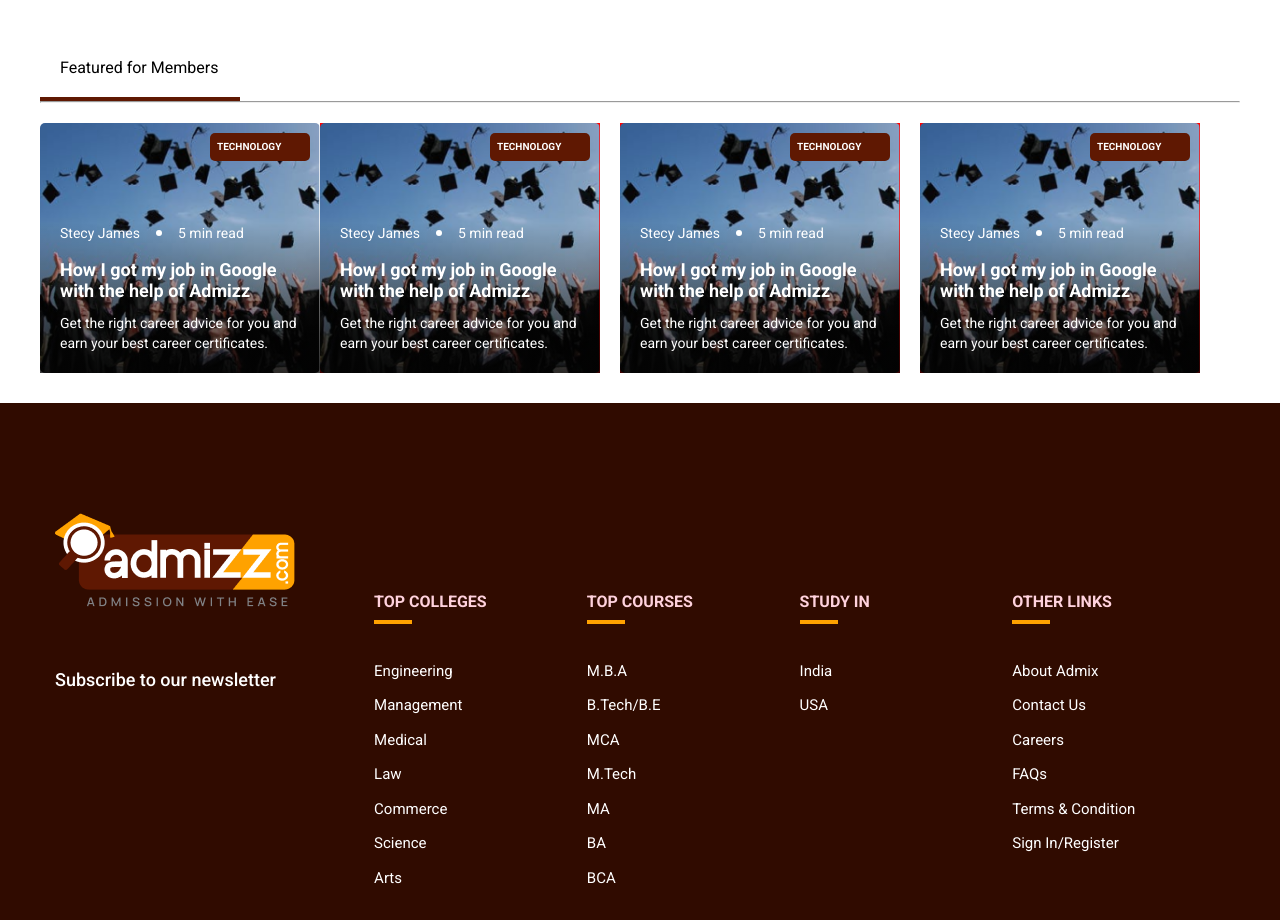
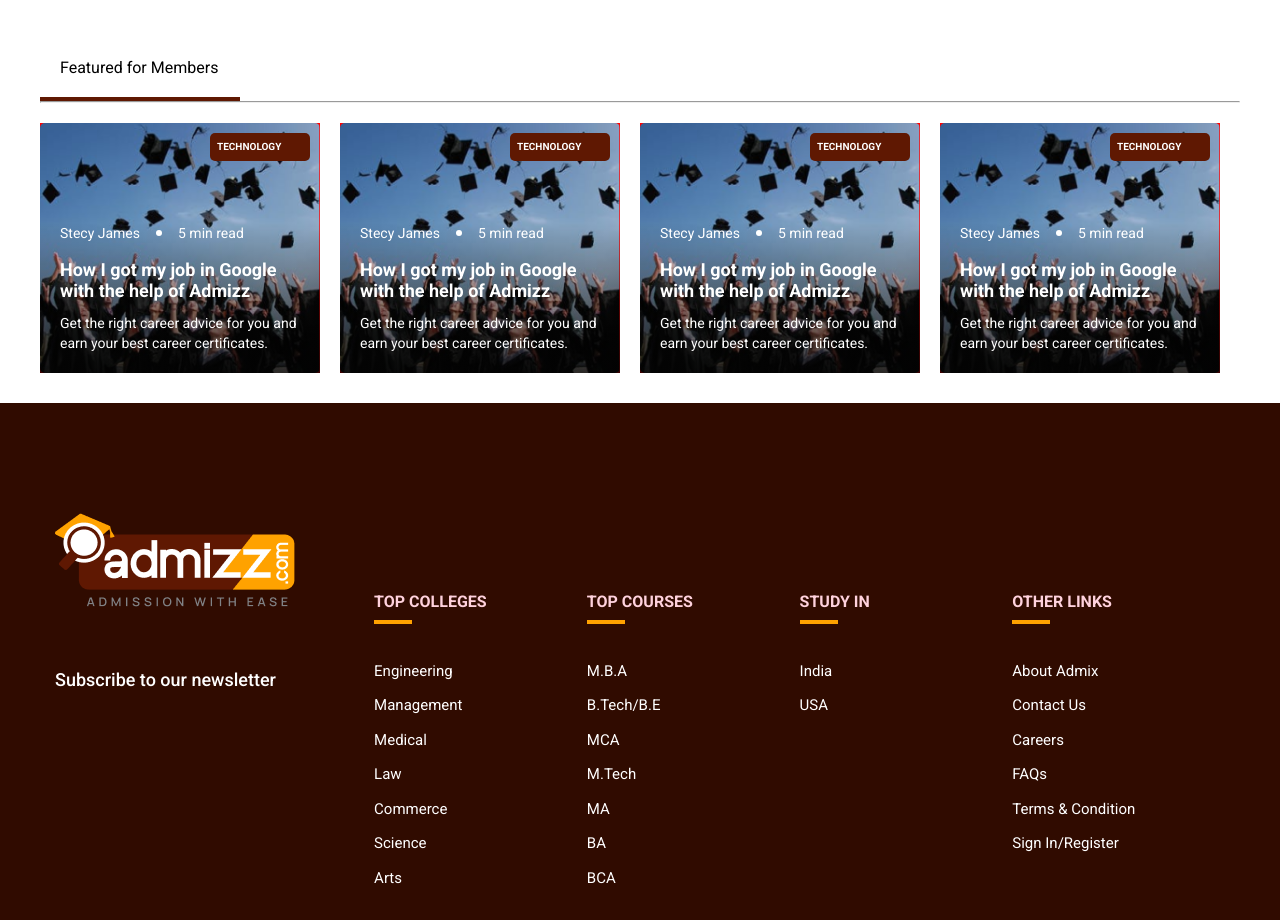
Before and after one commit to sthasadin/admizz-demo, a Next.js app: page /blogdetail in a window 1280 px wide. Shown: the part 2740-3660 px from the top of the page. Built offline with nearby package versions, Linux system fonts and the light colour scheme.

Commit message:
fixed memberpost in BlogDetail margins

```diff
--- a/components/BlogDetailMember/index.tsx
+++ b/components/BlogDetailMember/index.tsx
@@ -11,7 +11,7 @@
       </div>
       <hr />
       <div className="blog-detail-member__memberList">
-        <div className="memberPost">
+        <div className="blog-detail-member__memberPost">
           <div className="blog-detail-member__inner">
             <div className="blog-detail-member__catagoryContainer">
               <div className="blog-detail-member__category">technology</div>
```
